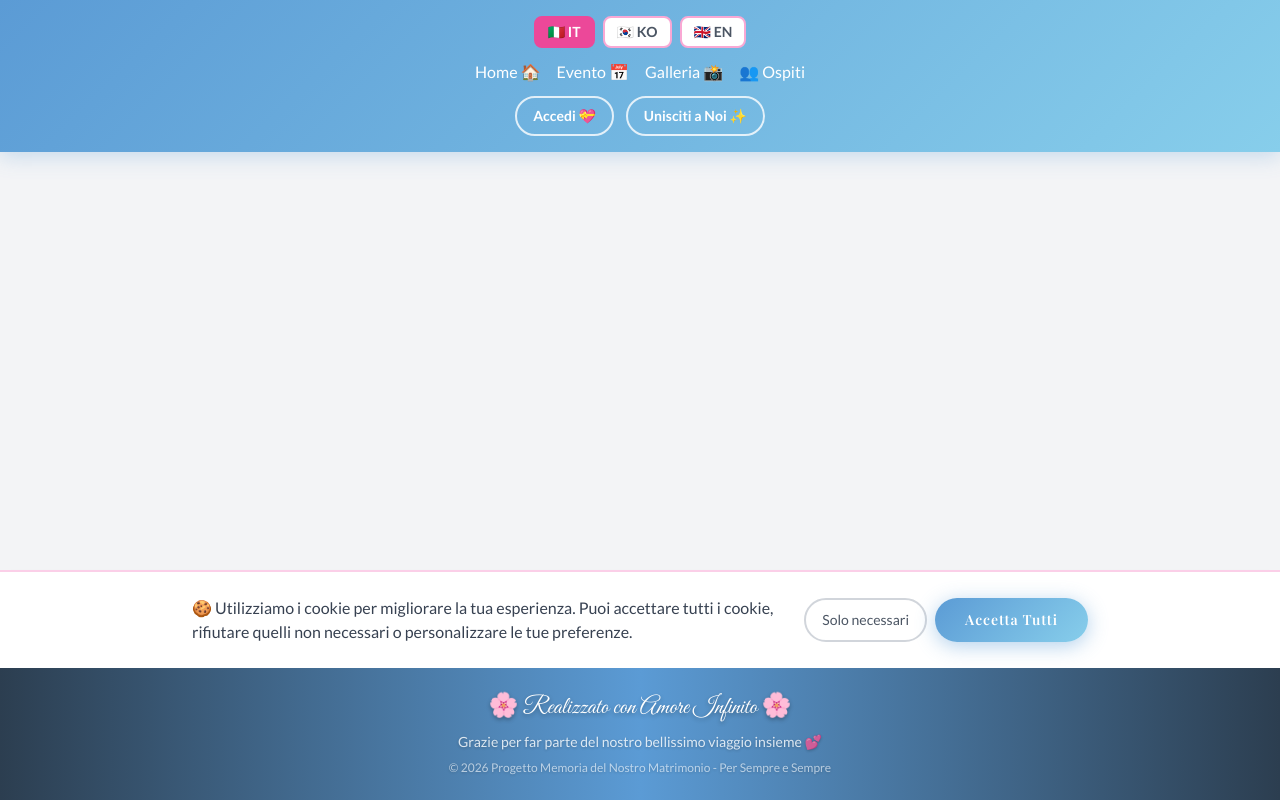
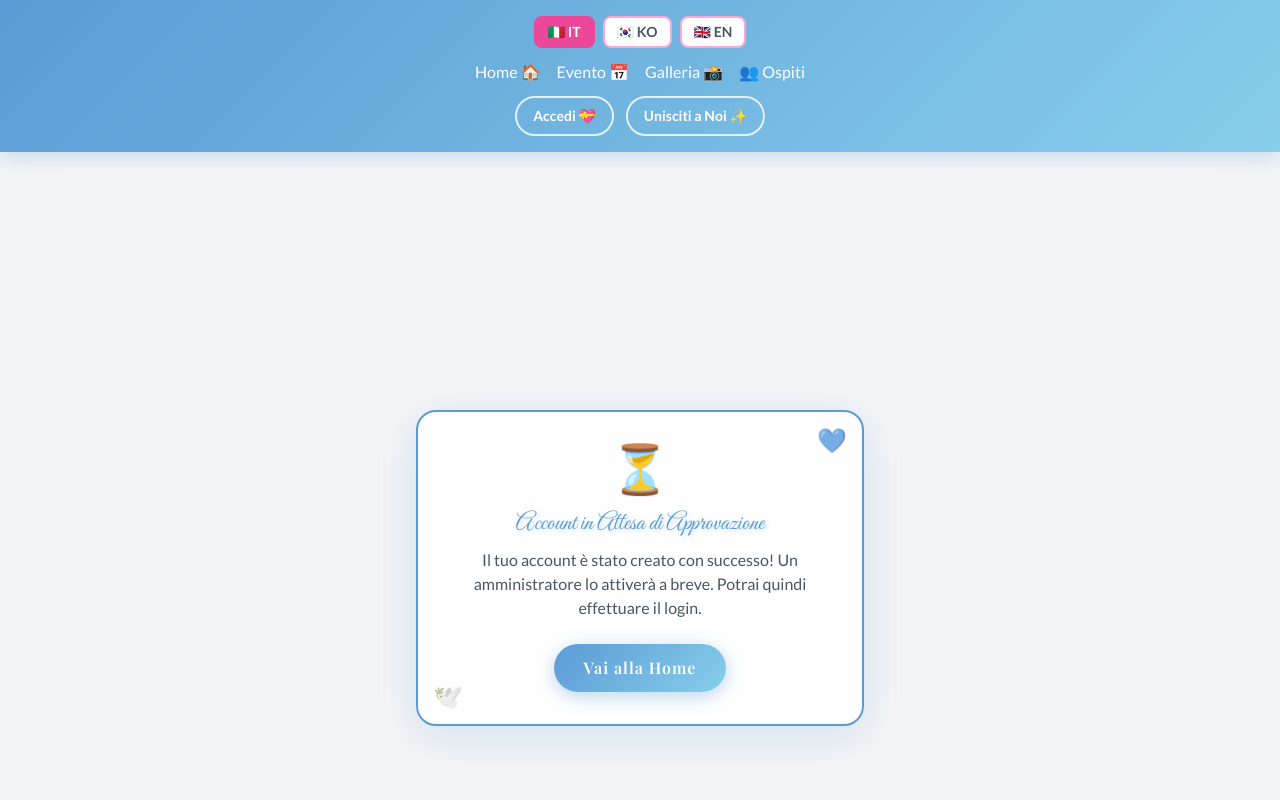
Before and after one commit to blastbeng/sangheeandfabiowedding, a React (Vite) app in the folder frontend/: page /pending-approval in a window 1280 px wide. Shown: the top 800 px of the page. Built offline with nearby package versions, Linux system fonts and the light colour scheme; no server answers.

Commit message:
feat: add pending approval page and update auth redirects
Co-authored-by: aider (ollama/glm-5.1:cloud) <aider@aider.chat>

```diff
--- a/frontend/src/App.jsx
+++ b/frontend/src/App.jsx
@@ -5,6 +5,7 @@ import Login from './components/Auth/Login';
 import Register from './components/Auth/Register';
 import VerifyEmail from './components/Auth/VerifyEmail';
 import SocialCallback from './components/Auth/SocialCallback';
+import PendingApproval from './components/Auth/PendingApproval';
 import Profile from './components/User/Profile';
 import Upload from './components/User/Upload';
 import MyUploads from './components/User/MyUploads';
@@ -128,6 +129,7 @@ function App() {
                   <SocialCallback setIsAuthenticated={setIsAuthenticated} setIsAdmin={setIsAdmin} />
                 }
               />
+              <Route path="/pending-approval" element={<PendingApproval />} />
               <Route
                 path="/login"
                 element={
--- /dev/null
+++ b/frontend/src/components/Auth/PendingApproval.jsx
@@ -0,0 +1,25 @@
+import { useTranslation } from 'react-i18next';
+import { useNavigate } from 'react-router-dom';
+
+const PendingApproval = () => {
+  const { t } = useTranslation();
+  const navigate = useNavigate();
+
+  return (
+    <div className="min-h-screen flex items-center justify-center bg-gray-100">
+      <div className="wedding-card p-8 max-w-md w-full text-center">
+        <span className="text-5xl inline-block">⏳</span>
+        <h2 className="text-2xl wedding-title mt-4">{t('pending_approval_title')}</h2>
+        <p className="text-gray-600 mt-2">{t('pending_approval_message')}</p>
+        <button
+          onClick={() => navigate('/')}
+          className="wedding-btn inline-block mt-6"
+        >
+          {t('go_to_home')}
+        </button>
+      </div>
+    </div>
+  );
+};
+
+export default PendingApproval;
--- a/frontend/src/components/Auth/SocialCallback.jsx
+++ b/frontend/src/components/Auth/SocialCallback.jsx
@@ -12,7 +12,7 @@ const SocialCallback = ({ setIsAuthenticated, setIsAdmin }) => {
 
     // Handle pending approval status (social login succeeded but admin hasn't activated yet)
     if (statusParam === 'pending_approval') {
-      navigate('/login?message=pending_approval', { replace: true });
+      navigate('/pending-approval', { replace: true });
       return;
     }
 
--- a/frontend/src/components/Auth/VerifyEmail.jsx
+++ b/frontend/src/components/Auth/VerifyEmail.jsx
@@ -18,8 +18,7 @@ const VerifyEmail = ({ setIsAuthenticated, setIsAdmin }) => {
 
     // Handle pending approval status (email verified but admin hasn't activated yet)
     if (statusParam === 'pending_approval') {
-      setStatus('success');
-      setMessage(t('verify_pending_approval'));
+      navigate('/pending-approval', { replace: true });
       return;
     }
 
@@ -90,7 +89,7 @@ const VerifyEmail = ({ setIsAuthenticated, setIsAdmin }) => {
             <span className="text-5xl inline-block">✅</span>
             <h2 className="text-2xl wedding-title mt-4">{t('email_verified')}</h2>
             <p className="text-gray-600 mt-2">{message}</p>
-            <button onClick={() => navigate('/login')} className="wedding-btn inline-block mt-6">{t('go_to_login')}</button>
+            <button onClick={() => navigate('/')} className="wedding-btn inline-block mt-6">{t('go_to_home')}</button>
           </>
         )}
         {status === 'error' && (
--- a/frontend/src/i18n.js
+++ b/frontend/src/i18n.js
@@ -339,7 +339,10 @@ const resources = {
       "delete_account": "Elimina Account",
       "delete_account_confirm": "Sei sicuro di voler eliminare definitivamente il tuo account e tutti i media caricati? Questa azione non può essere annullata.",
       "delete_account_error": "Eliminazione dell'account fallita. Riprova.",
-      "confirm_delete_account": "Sì, elimina il mio account"
+      "confirm_delete_account": "Sì, elimina il mio account",
+      "pending_approval_title": "Account in Attesa di Approvazione",
+      "pending_approval_message": "Il tuo account è stato creato con successo! Un amministratore lo attiverà a breve. Potrai quindi effettuare il login.",
+      "go_to_home": "Vai alla Home"
     }
   },
   ko: {
@@ -679,7 +682,10 @@ const resources = {
       "delete_account": "계정 삭제",
       "delete_account_confirm": "계정과 업로드된 모든 미디어를 영구적으로 삭제하시겠습니까? 이 작업은 취소할 수 없습니다.",
       "delete_account_error": "계정 삭제에 실패했습니다. 다시 시도해주세요.",
-      "confirm_delete_account": "네, 계정을 삭제합니다"
+      "confirm_delete_account": "네, 계정을 삭제합니다",
+      "pending_approval_title": "계정 승인 대기 중",
+      "pending_approval_message": "계정이 성공적으로 생성되었습니다! 관리자가 곧 활성화할 것입니다. 그 후에 로그인할 수 있습니다.",
+      "go_to_home": "홈으로 이동"
     }
   },
   en: {
@@ -1019,7 +1025,10 @@ const resources = {
       "delete_account": "Delete Account",
       "delete_account_confirm": "Are you sure you want to permanently delete your account and all your uploaded media? This action cannot be undone.",
       "delete_account_error": "Failed to delete account. Please try again.",
-      "confirm_delete_account": "Yes, delete my account"
+      "confirm_delete_account": "Yes, delete my account",
+      "pending_approval_title": "Account Pending Approval",
+      "pending_approval_message": "Your account has been created successfully! An administrator will activate it shortly. You will then be able to log in.",
+      "go_to_home": "Go to Home"
     }
   }
 };
```
